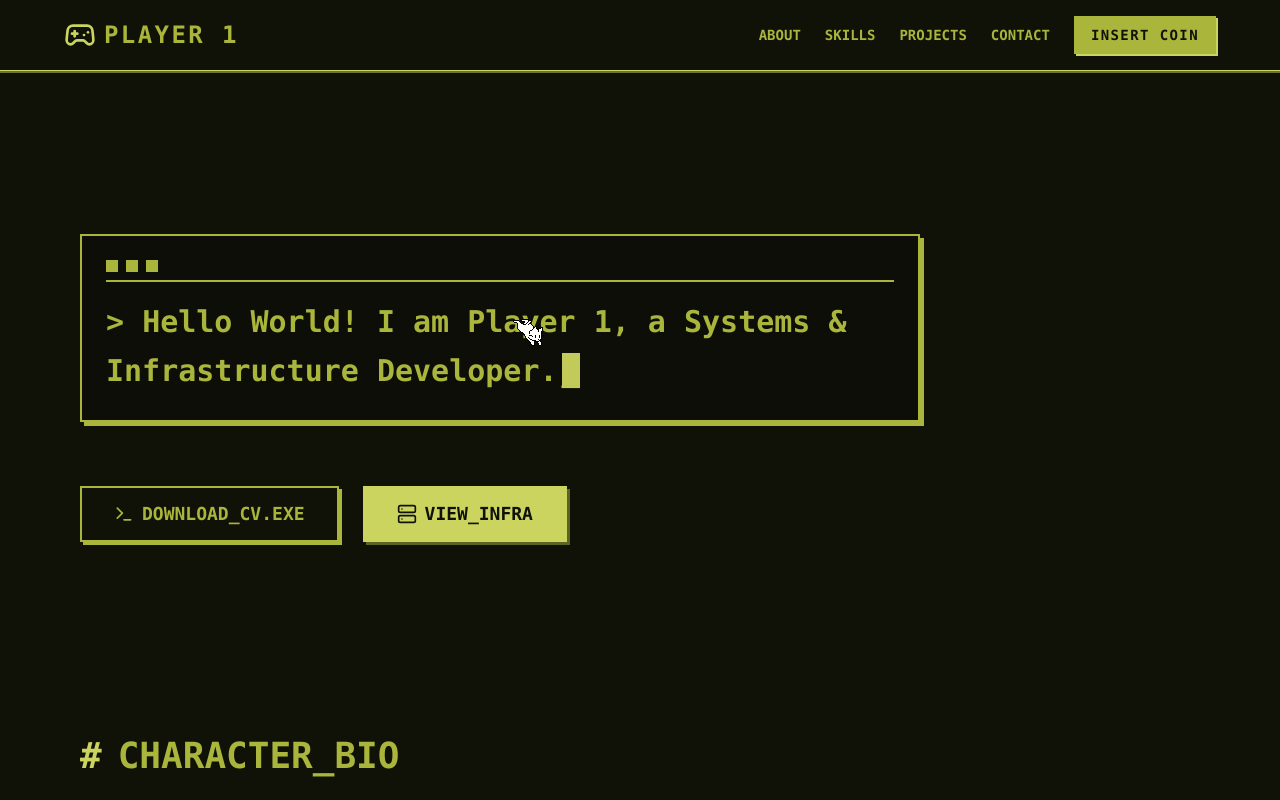
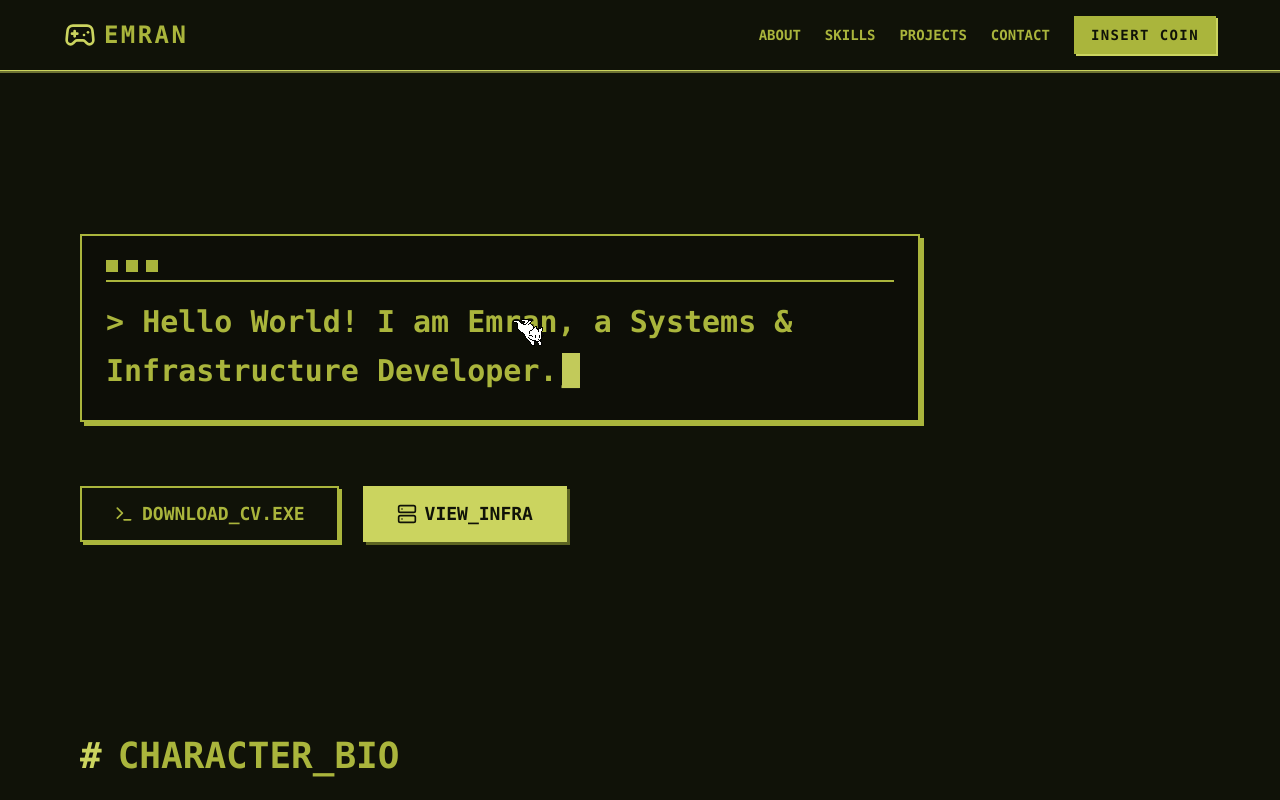
Before and after one commit to emran-ctrl/website, a React (Vite) app: page / in a window 1280 px wide. Shown: the top 800 px of the page. Built offline with nearby package versions, Linux system fonts and the light colour scheme.

Commit message:
fix: replace placeholders

```diff
--- a/index.html
+++ b/index.html
@@ -3,7 +3,7 @@
   <head>
     <meta charset="UTF-8" />
     <meta name="viewport" content="width=device-width, initial-scale=1.0" />
-    <title>Player 1 — Systems &amp; Infrastructure Developer</title>
+    <title>emran — Systems &amp; Infrastructure Developer</title>
   </head>
   <body>
     <div id="root"></div>
--- a/src/RetroPortfolio.tsx
+++ b/src/RetroPortfolio.tsx
@@ -51,7 +51,7 @@ const PROJECTS = [
 
 export default function RetroPortfolio() {
   const [heroText, setHeroText] = useState('');
-  const fullText = "Hello World! I am Player 1, a Systems & Infrastructure Developer.";
+  const fullText = "Hello World! I am Emran, a Systems & Infrastructure Developer.";
 
   // Terminal typing effect
   useEffect(() => {
@@ -81,7 +81,7 @@ export default function RetroPortfolio() {
         <div className="max-w-6xl mx-auto flex flex-col md:flex-row justify-between items-center gap-4">
           <div className="flex items-center gap-2 text-2xl font-bold tracking-widest uppercase">
             <Gamepad2 className="text-[#cbd45f]" size={32} />
-            <span>Player 1</span>
+            <span>Emran</span>
           </div>
           <div className="flex items-center gap-6 text-sm font-bold">
             <a href="#about" className="hover:text-[#e2e5bd] transition-colors">ABOUT</a>
@@ -258,7 +258,7 @@ export default function RetroPortfolio() {
       </main>
 
       <footer className="text-center py-6 border-t-TT border-[#cbd45f] bg-[#0d0e07] text-sm">
-        <p>SYSTEM_UPTIME: 99.9% | DESIGNED_BY_PLAYER_1 © 2026</p>
+        <p>SYSTEM_UPTIME: 99.9% | Emran  © 2026</p>
       </footer>
       <MouseCat />
     </div>
```
